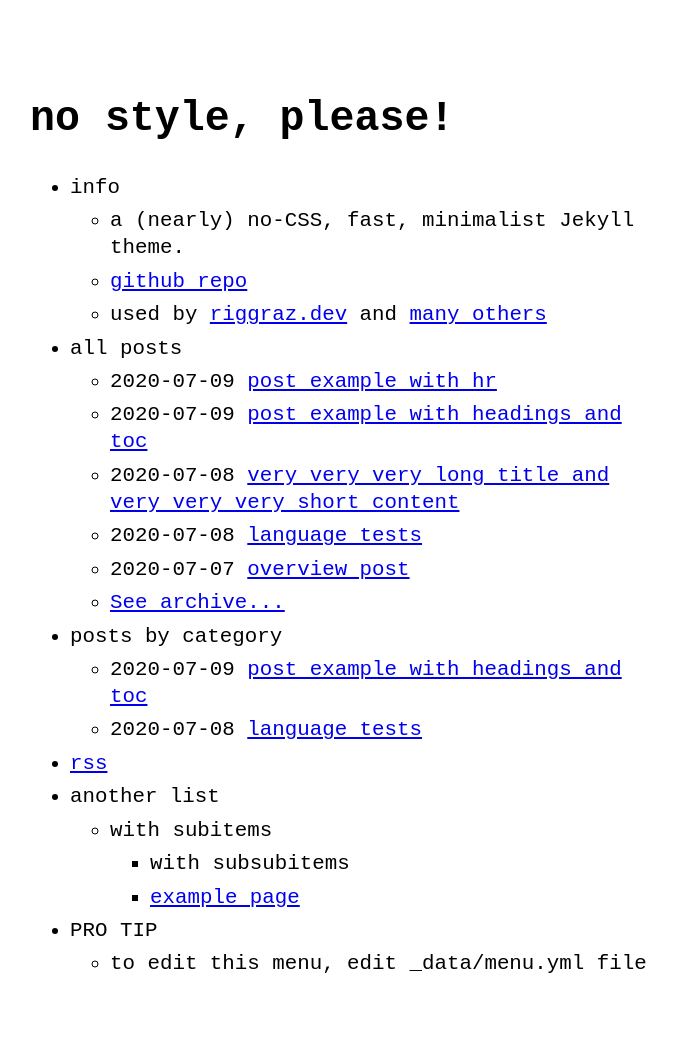
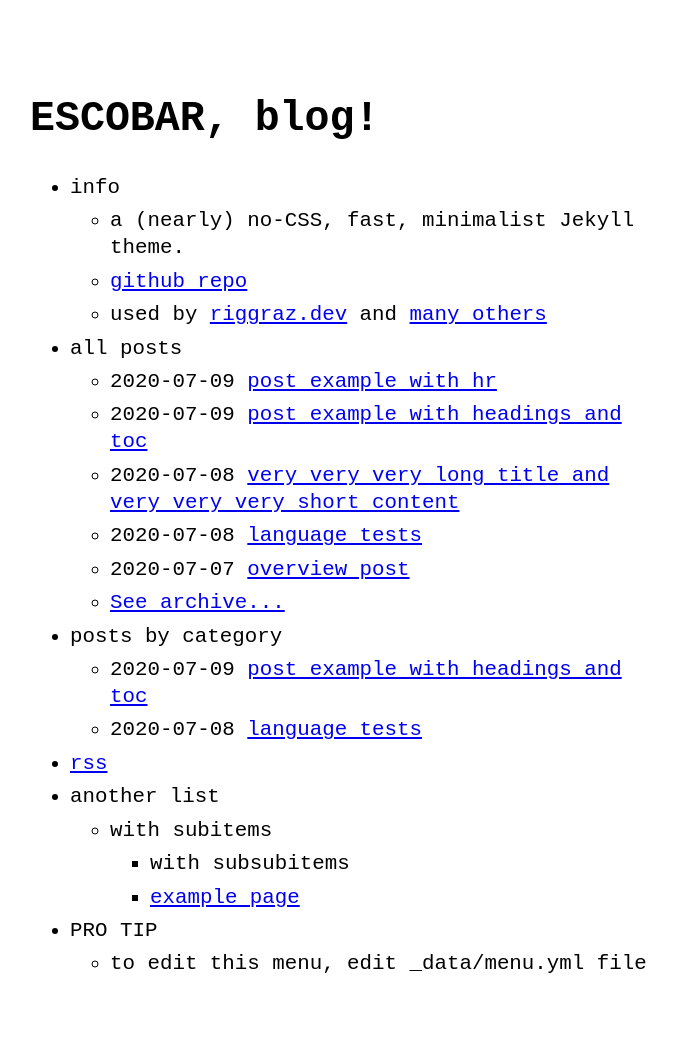
Before and after one commit to daeshu/ns, a Jekyll site: the page built from index.md, in a window 1280 px wide. Shown: the whole page, without its empty margins (290-967 px from the left). Built offline with Jekyll 4.4.1, drawn with Linux system fonts in a browser that asks for light colours.

Commit message:
opción atrás

```diff
--- a/_config.yml
+++ b/_config.yml
@@ -1,10 +1,10 @@
-title: no style, please! # name of the site
-author: Riccardo Graziosi # name of site's author
-email: riccardo.graziosi97@gmail.com # email of site's author
+title: ESCOBAR, blog!
+author: Escobar
+email: info@escobar.eu.org
 url: https://daeshu.github.io/ns # root address of the site
 baseurl: "/ns" # subpath of the site, e.g. "/blog" (leave it blank "" if you're site shouldn't use a subpath)
-description: > # description of the site (multiple lines allowed)
-  A (nearly) no-CSS, fast, minimalist Jekyll theme.
+description: >
+  Algunos apuntes.
 
 permalink: /:slug.html
 
@@ -15,7 +15,7 @@ theme: no-style-please # if you are using GitHub Pages, change it to remote_them
 
 theme_config:
   appearance: "auto" # can be "light", "dark" or "auto"
-  back_home_text: ".." # customize text for homepage link in post layout
+  back_home_text: "Atrás" # customize text for homepage link in post layout
   date_format: "%Y-%m-%d" # customize how date is formatted
   show_description: false # show blog description in home page
 
```
